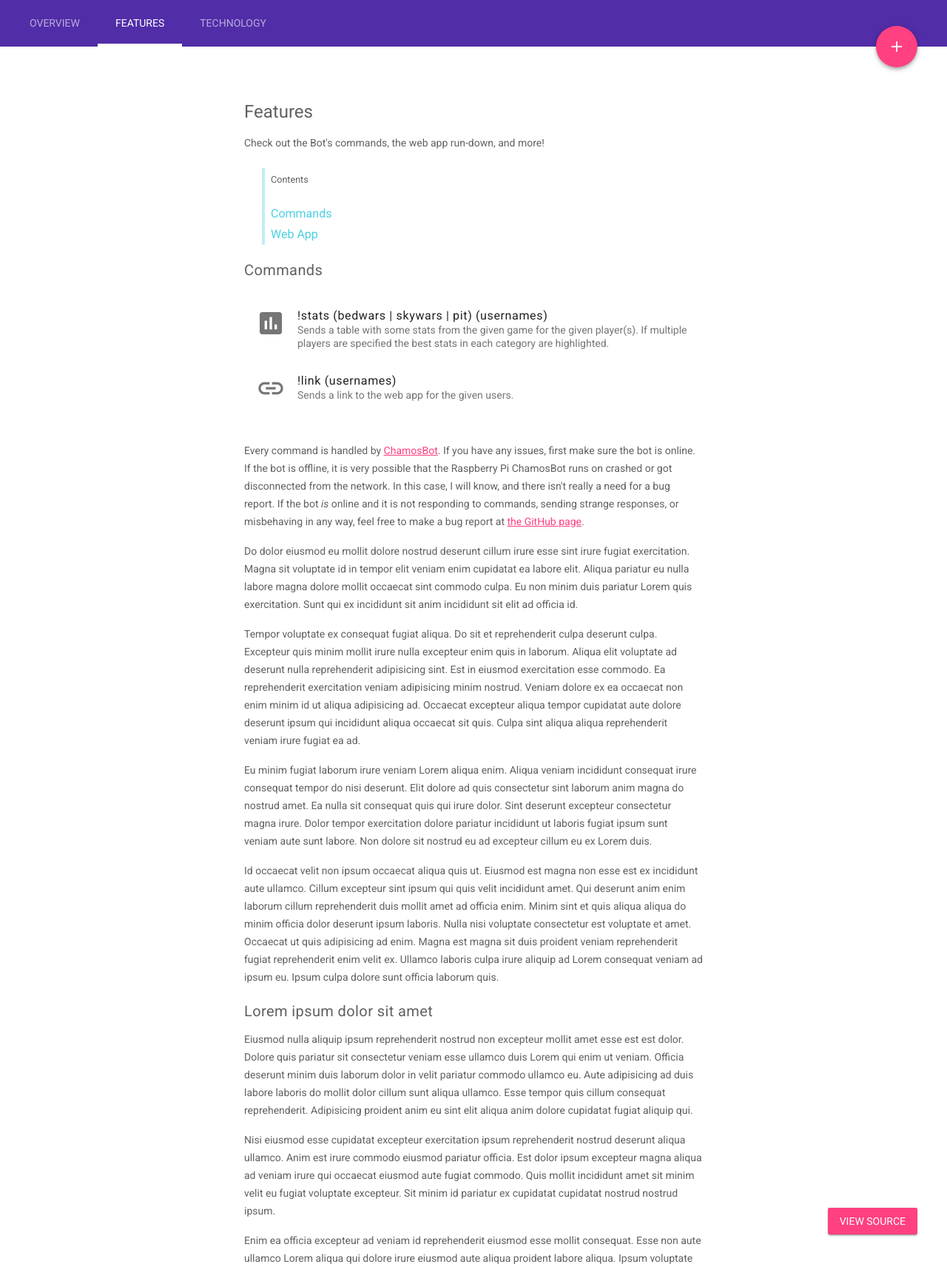
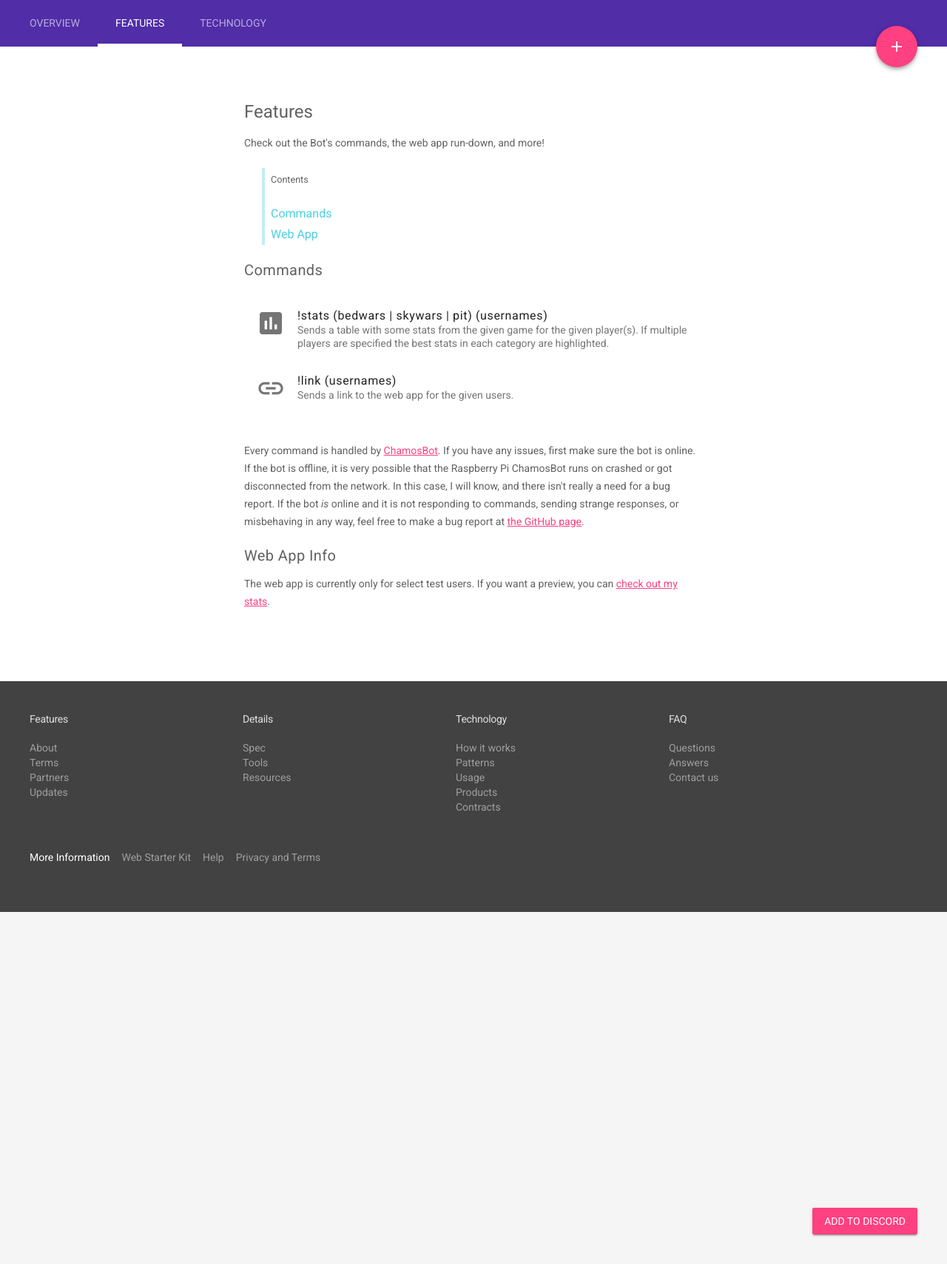
Before and after one commit to joshuaSmith2021/chamosbot-hosted, a Flask app: template templates/about.html in a window 1280 px wide, after a click on "FEATURES". Shown: the part 193-1902 px from the top of the page at 74% size. Run offline with Flask 2, Linux system fonts and the light colour scheme; the template is opened without the code that fills it, so the values that code supplies are empty.

Commit message:
More progress on about page

```diff
--- a/templates/about.html
+++ b/templates/about.html
@@ -31,7 +31,7 @@
     <link rel="stylesheet" href="https://fonts.googleapis.com/css?family=Roboto:regular,bold,italic,thin,light,bolditalic,black,medium&amp;lang=en">
     <link rel="stylesheet" href="https://fonts.googleapis.com/icon?family=Material+Icons">
     <link rel="stylesheet" href="https://code.getmdl.io/1.3.0/material.deep_purple-pink.min.css">
-    <link rel="stylesheet" href="styles.css">
+    <link rel="stylesheet" href="../static/styles.css">
     <style>
     #view-source {
       position: fixed;
@@ -206,32 +206,11 @@
               <p>
                 Every command is handled by <a href="https://github.com/joshuaSmith2021/chamosbot/">ChamosBot</a>. If you have any issues, first make sure the bot is online. If the bot is offline, it is very possible that the Raspberry Pi ChamosBot runs on crashed or got disconnected from the network. In this case, I will know, and there isn't really a need for a bug report. If the bot <i>is</i> online and it is not responding to commands, sending strange responses, or misbehaving in any way, feel free to make a bug report at <a href="https://github.com/joshuaSmith2021/chamosbot/issues/new">the GitHub page</a>.
               </p>
+
+              <h5 id="webappinfo">Web App Info</h5>
+
               <p>
-                Do dolor eiusmod eu mollit dolore nostrud deserunt cillum irure esse sint irure fugiat exercitation. Magna sit voluptate id in tempor elit veniam enim cupidatat ea labore elit. Aliqua pariatur eu nulla labore magna dolore mollit occaecat sint commodo culpa. Eu non minim duis pariatur Lorem quis exercitation. Sunt qui ex incididunt sit anim incididunt sit elit ad officia id.
-              </p>
-              <p id="webappinfo">
-                Tempor voluptate ex consequat fugiat aliqua. Do sit et reprehenderit culpa deserunt culpa. Excepteur quis minim mollit irure nulla excepteur enim quis in laborum. Aliqua elit voluptate ad deserunt nulla reprehenderit adipisicing sint. Est in eiusmod exercitation esse commodo. Ea reprehenderit exercitation veniam adipisicing minim nostrud. Veniam dolore ex ea occaecat non enim minim id ut aliqua adipisicing ad. Occaecat excepteur aliqua tempor cupidatat aute dolore deserunt ipsum qui incididunt aliqua occaecat sit quis. Culpa sint aliqua aliqua reprehenderit veniam irure fugiat ea ad.
-              </p>
-              <p>
-                Eu minim fugiat laborum irure veniam Lorem aliqua enim. Aliqua veniam incididunt consequat irure consequat tempor do nisi deserunt. Elit dolore ad quis consectetur sint laborum anim magna do nostrud amet. Ea nulla sit consequat quis qui irure dolor. Sint deserunt excepteur consectetur magna irure. Dolor tempor exercitation dolore pariatur incididunt ut laboris fugiat ipsum sunt veniam aute sunt labore. Non dolore sit nostrud eu ad excepteur cillum eu ex Lorem duis.
-              </p>
-              <p>
-                Id occaecat velit non ipsum occaecat aliqua quis ut. Eiusmod est magna non esse est ex incididunt aute ullamco. Cillum excepteur sint ipsum qui quis velit incididunt amet. Qui deserunt anim enim laborum cillum reprehenderit duis mollit amet ad officia enim. Minim sint et quis aliqua aliqua do minim officia dolor deserunt ipsum laboris. Nulla nisi voluptate consectetur est voluptate et amet. Occaecat ut quis adipisicing ad enim. Magna est magna sit duis proident veniam reprehenderit fugiat reprehenderit enim velit ex. Ullamco laboris culpa irure aliquip ad Lorem consequat veniam ad ipsum eu. Ipsum culpa dolore sunt officia laborum quis.
-              </p>
-
-              <h5 id="lorem3">Lorem ipsum dolor sit amet</h5>
-
-              <p id="lorem4">
-                Eiusmod nulla aliquip ipsum reprehenderit nostrud non excepteur mollit amet esse est est dolor. Dolore quis pariatur sit consectetur veniam esse ullamco duis Lorem qui enim ut veniam. Officia deserunt minim duis laborum dolor in velit pariatur commodo ullamco eu. Aute adipisicing ad duis labore laboris do mollit dolor cillum sunt aliqua ullamco. Esse tempor quis cillum consequat reprehenderit. Adipisicing proident anim eu sint elit aliqua anim dolore cupidatat fugiat aliquip qui.
-              </p>
-              <p id="lorem5">
-                Nisi eiusmod esse cupidatat excepteur exercitation ipsum reprehenderit nostrud deserunt aliqua ullamco. Anim est irure commodo eiusmod pariatur officia. Est dolor ipsum excepteur magna aliqua ad veniam irure qui occaecat eiusmod aute fugiat commodo. Quis mollit incididunt amet sit minim velit eu fugiat voluptate excepteur. Sit minim id pariatur ex cupidatat cupidatat nostrud nostrud ipsum.
-              </p>
-              <p>
-                Enim ea officia excepteur ad veniam id reprehenderit eiusmod esse mollit consequat. Esse non aute ullamco Lorem aliqua qui dolore irure eiusmod aute aliqua proident labore aliqua. Ipsum voluptate voluptate exercitation laborum deserunt nulla elit aliquip et minim ex veniam. Duis cupidatat aute sunt officia mollit dolor ad elit ad aute labore nostrud duis pariatur. In est sint voluptate consectetur velit ea non labore. Ut duis ea aliqua consequat nulla laboris fugiat aute id culpa proident. Minim eiusmod laboris enim Lorem nisi excepteur mollit voluptate enim labore reprehenderit officia mollit.
-              </p>
-              <p>
-                Cupidatat labore nisi ut sunt voluptate quis sunt qui ad Lorem esse nisi. Ex esse velit ullamco incididunt occaecat dolore veniam tempor minim adipisicing amet. Consequat in exercitation est elit anim consequat cillum sint labore cillum. Aliquip mollit laboris ad labore anim.
+                The web app is currently only for select test users. If you want a preview, you can <a href="https://chamosbotonline.herokuapp.com/bedwars?igns=parcerx&file=thisweek">check out my stats</a>.
               </p>
             </div>
           </section>
@@ -291,7 +270,7 @@
         </footer>
       </main>
     </div>
-    <a href="https://github.com/google/material-design-lite/blob/mdl-1.x/templates/text-only/" target="_blank" id="view-source" class="mdl-button mdl-js-button mdl-button--raised mdl-js-ripple-effect mdl-color--accent mdl-color-text--accent-contrast">View Source</a>
+    <a href="https://github.com/google/material-design-lite/blob/mdl-1.x/templates/text-only/" target="_blank" id="view-source" class="mdl-button mdl-js-button mdl-button--raised mdl-js-ripple-effect mdl-color--accent mdl-color-text--accent-contrast ADDTODISCORD">Add to Discord</a>
     <script src="https://code.getmdl.io/1.3.0/material.min.js"></script>
   </body>
 </html>
```
